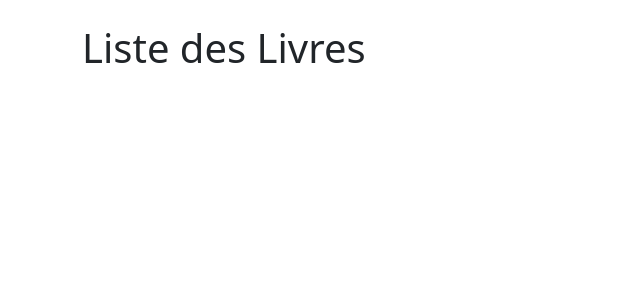
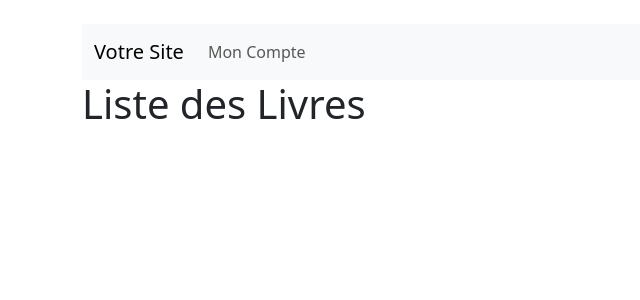
Before and after one commit to antoinegreuzard/django, a Django app: page / in a window 1280 px wide. Shown: the top 300 px of the page, without its empty margins (0-640 px from the left). Run offline with Django 5.2, Linux system fonts and the light colour scheme; data that the repository does not hold is empty.

Commit message:
feat: add header

```diff
--- a/app/templates/app/home.html
+++ b/app/templates/app/home.html
@@ -7,6 +7,22 @@
 </head>
 <body class="py-4">
 <div class="container">
+  <nav class="navbar navbar-expand-lg navbar-light bg-light">
+    <div class="container-fluid">
+      <a class="navbar-brand" href="#">Votre Site</a>
+      <button class="navbar-toggler" type="button" data-bs-toggle="collapse" data-bs-target="#navbarNav"
+              aria-controls="navbarNav" aria-expanded="false" aria-label="Toggle navigation">
+        <span class="navbar-toggler-icon"></span>
+      </button>
+      <div class="collapse navbar-collapse" id="navbarNav">
+        <ul class="navbar-nav">
+          <li class="nav-item">
+            <a class="nav-link" href="{% url 'account' %}">Mon Compte</a>
+          </li>
+        </ul>
+      </div>
+    </div>
+  </nav>
   <h1>Liste des Livres</h1>
   <div class="row">
     {% for book in books %}
@@ -25,5 +41,6 @@
     {% endfor %}
   </div>
 </div>
+<script src="https://cdn.jsdelivr.net/npm/bootstrap@5.3.3/dist/js/bootstrap.bundle.min.js"></script>
 </body>
 </html>
```
